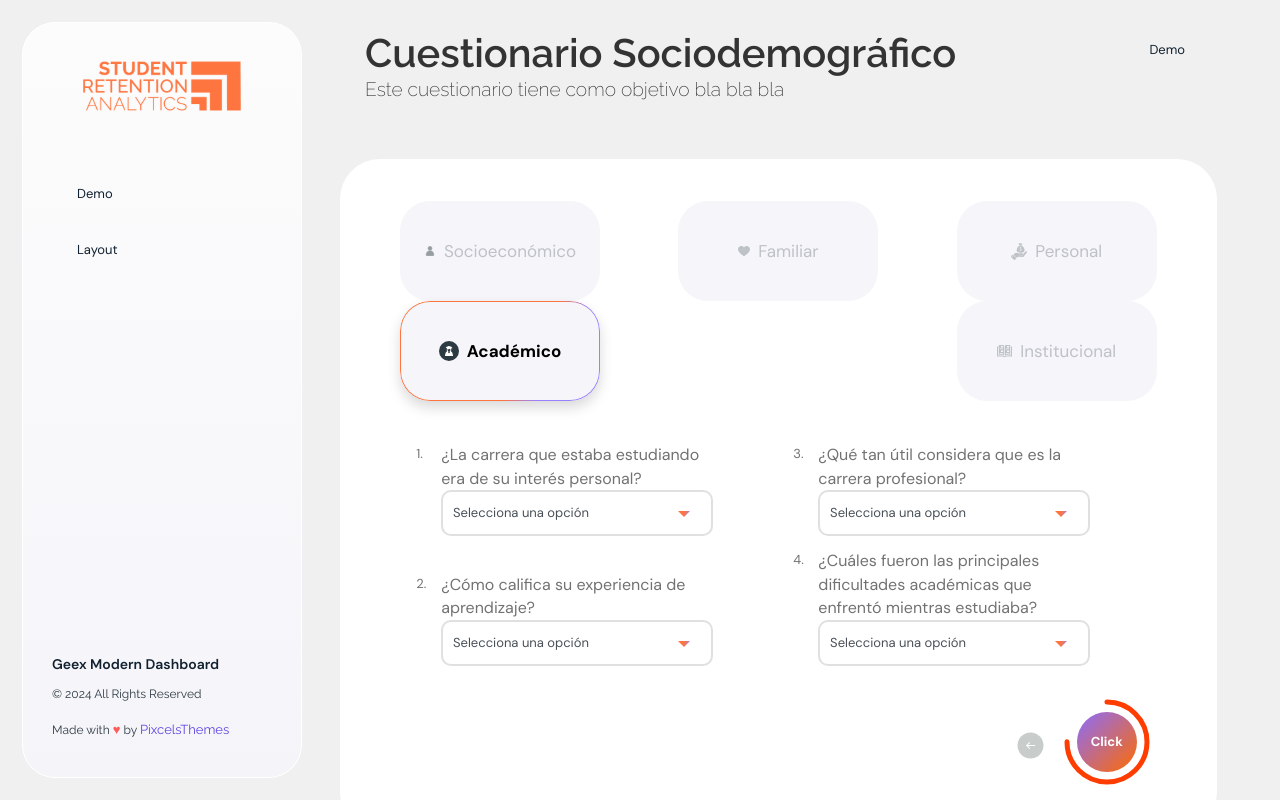
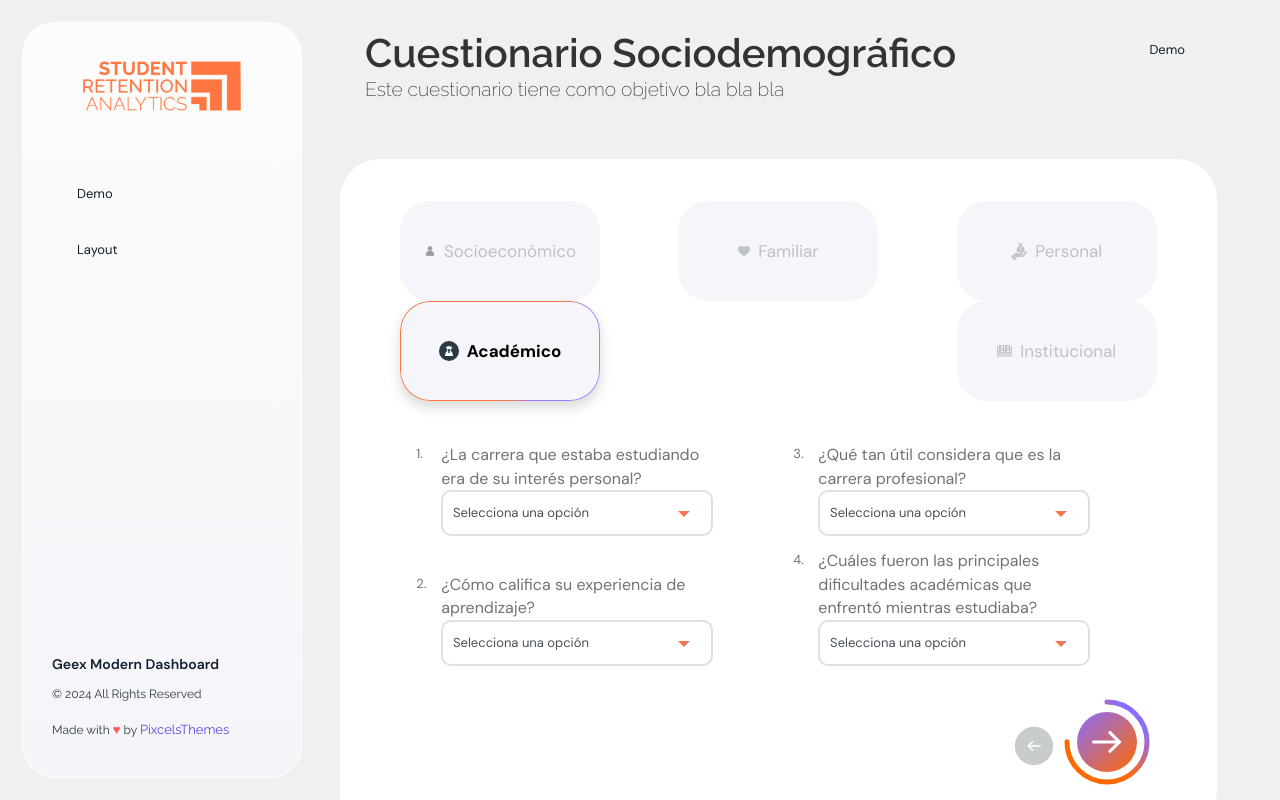
Before and after one commit to OmarcorzO/SRA, a React (Vite) app: page /instrumento in a window 1280 px wide. Both pictures are taken after a click on the link "Académico". Built offline with nearby package versions, Linux system fonts and the light colour scheme.

Commit message:
SRA-90 Incidencia terminada, pendiente validación

```diff
--- a/src/pages/instrument/Instrument.tsx
+++ b/src/pages/instrument/Instrument.tsx
@@ -17,7 +17,7 @@ import InstiCheck from "./img/icon_check_5.svg";
 
 // Icons Back/Next
 import BackButton from "./img/icons/back_button.svg";
-import NextButton from "./img/icons/next_button.svg";
+import ArrowNext from "./img/icons/arrow_next.svg";
 
 const initialAnswers = {
   ingresos_economicos: "-1",
@@ -82,9 +82,11 @@ const Instrument = () => {
   const [progress, setProgress] = useState(0);
 
   const handleProgress = (type: String) => {
-    type === "add"
-      ? setProgress((prev) => (prev >= 100 ? 0 : prev + 25)) // Incrementa de 20% en 20%
-      : setProgress((prev) => (prev >= 100 ? 0 : prev - 25)); // Incrementa de 20% en 20%
+    if (type === "add") {
+      step !== 5 && setProgress((prev) => (prev >= 100 ? 0 : prev + 25)); // Incrementa de 20% en 20%
+    } else {
+      setProgress((prev) => (prev > 100 ? 0 : prev - 25)); // Incrementa de 20% en 20%
+    }
   };
 
   const radius = 40;
@@ -99,10 +101,6 @@ const Instrument = () => {
     factor_socio?: number;
   }>({});
   const [step, setStep] = React.useState(1);
-
-  React.useEffect(() => {
-    // $("#smartwizard").smartWizard();
-  }, []);
 
   const handleChange = (
     e:
@@ -187,7 +185,9 @@ const Instrument = () => {
               <a
                 type="button"
                 className={`nav-link ${step === 1 ? "shadow" : "inactive"}`}
-                onClick={() => {setStep(1), setProgress(0)}}
+                onClick={() => {
+                  setStep(1), setProgress(0);
+                }}
               >
                 <img
                   src={step === 1 ? SocioCheck : Socio}
@@ -201,7 +201,9 @@ const Instrument = () => {
               <a
                 type="button"
                 className={`nav-link ${step === 2 ? "shadow" : "inactive"}`}
-                onClick={() => {setStep(2), setProgress(25)}}
+                onClick={() => {
+                  setStep(2), setProgress(25);
+                }}
               >
                 <img
                   src={step === 2 ? FamilyCheck : Family}
@@ -215,7 +217,9 @@ const Instrument = () => {
               <a
                 type="button"
                 className={`nav-link ${step === 3 ? "shadow" : "inactive"}`}
-                onClick={() => {setStep(3), setProgress(50)}}
+                onClick={() => {
+                  setStep(3), setProgress(50);
+                }}
               >
                 <img
                   src={step === 3 ? PersoCheck : Perso}
@@ -229,7 +233,9 @@ const Instrument = () => {
               <a
                 type="button"
                 className={`nav-link ${step === 4 ? "shadow" : "inactive"}`}
-                onClick={() => {setStep(4), setProgress(75)}}
+                onClick={() => {
+                  setStep(4), setProgress(75);
+                }}
               >
                 <img
                   src={step === 4 ? AcademyCheck : Academy}
@@ -243,7 +249,9 @@ const Instrument = () => {
               <a
                 type="button"
                 className={`nav-link ${step === 5 ? "shadow" : ""}`}
-                onClick={() => {setStep(5), setProgress(100)}}
+                onClick={() => {
+                  setStep(5), setProgress(100);
+                }}
               >
                 <img
                   src={step === 5 ? InstiCheck : Insti}
@@ -269,7 +277,7 @@ const Instrument = () => {
                 {/* Socioeconómico */}
                 <section>
                   <div className="card-body pt-0">
-                    <ol className="numeric-li row">
+                    <ol className="numeric-li row m-0">
                       <div className="col gripy">
                         <li>
                           <div className="form-group">
@@ -1167,9 +1175,9 @@ const Instrument = () => {
                       </div>
                     </ol>
                   </div>
-                  <button type="submit" className="btn btn-primary mx-4 mb-4">
+                  {/* <button type="submit" className="btn btn-primary mx-4 mb-4">
                     Enviar
-                  </button>
+                  </button> */}
                 </section>
               </div>
             )}
@@ -1194,14 +1202,16 @@ const Instrument = () => {
                 alignItems: "center",
               }}
             >
+              {step !== 1 && (
                 <a
                   className="back-but"
                   onClick={() => {
                     handleBack(), handleProgress("minus");
                   }}
                 >
-                <img src={BackButton} alt="No icon" width={27} />
+                  <img src={BackButton} alt="No icon" width={40} />
                 </a>
+              )}
               {/* <div className="loader">
                 <a
                   style={{ cursor: "pointer", zIndex: 99999 }}
@@ -1213,11 +1223,16 @@ const Instrument = () => {
 
               <div className="progress-container">
                 <svg width="100" height="100">
+                  <linearGradient id="linearColors" x1="0" y1="0" x2="1" y2="1">
+                    <stop offset="41%" stop-color="#ff6a00"></stop>
+                    <stop offset="82%" stop-color="#8a6cff"></stop>
+                  </linearGradient>
                   <circle
                     cx="50"
                     cy="50"
                     r={radius}
-                    stroke="#FF3D00"
+                    // stroke="purple"
+                    stroke="url(#linearColors)"
                     strokeWidth="5"
                     fill="transparent"
                     strokeDasharray={circumference}
@@ -1230,14 +1245,14 @@ const Instrument = () => {
                     }}
                   />
                 </svg>
-                <button
+                <a
                   className="progress-button"
                   onClick={() => {
                     handleNext(), handleProgress("add");
                   }}
                 >
-                  Click
-                </button>
+                  <img src={ArrowNext} alt="No icon" width={30} />
+                </a>
               </div>
             </div>
           </div>
--- a/src/pages/instrument/instrument.scss
+++ b/src/pages/instrument/instrument.scss
@@ -202,7 +202,7 @@
 	top: 4px;
 	cursor: pointer;
 	position: relative;
-	padding-right: 1rem;
+	padding-right: 0.2rem;
 }
 
 
@@ -219,22 +219,6 @@
   animation: prixClipFix 2s linear infinite;
 }
 
-.loader::before {
-	// content: "";
-	// width: 60px;
-	// height: 60px;
-	// position: absolute;
-	// box-sizing: border-box;
-	// inset: -10px;
-	// border-radius: 50%;
-	// // border: 5px solid #FF3D00;
-	// pointer-events: none;
-	// background: var(--gradient-shadow);
-	// mask: linear-gradient(#000 0 0) content-box, linear-gradient(#000 0 0);
-	// mask-composite: exclude;
-	// animation: prixClipFix 2s infinite linear;
-}
-
 .progress-container {
 	position: relative;
 	width: 100px;
@@ -242,6 +226,11 @@
 	display: flex;
 	justify-content: center;
 	align-items: center;
+
+	img {
+		position: absolute;
+		place-self: anchor-center;
+	}
   }
 
   .progress-button {
```
Also changed, not shown: src/pages/instrument/img/icons/arrow_next.svg (added). Lines whose indentation alone changed are shown as unchanged.
